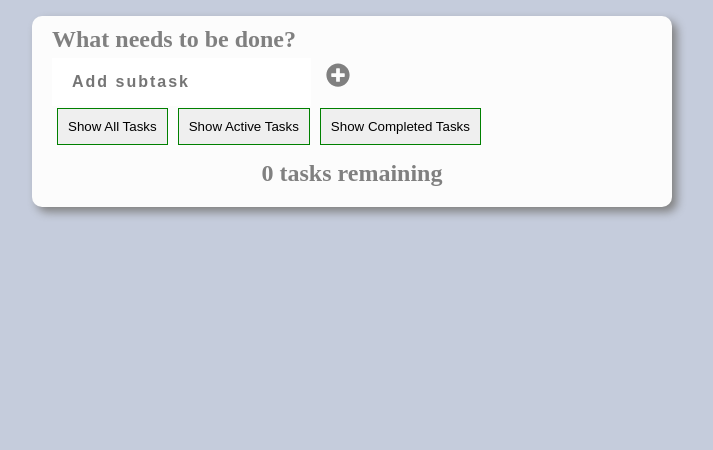
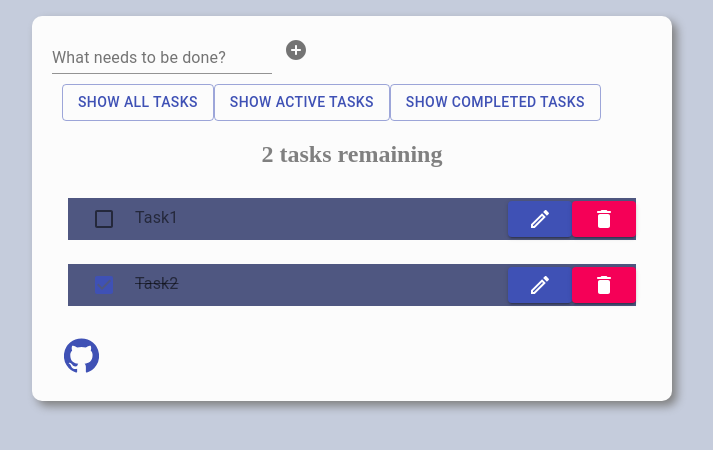
Before and after one commit to SheraramPrajapat1998/to-do-list, a React (Create React App) app: page / in a window 1280 px wide. Shown: the top 450 px of the page, without its empty margins (288-1001 px from the left). Built offline with nearby package versions, Linux system fonts and the light colour scheme.

Commit message:
added Material UI styles

```diff
--- a/package.json
+++ b/package.json
@@ -4,14 +4,12 @@
   "private": true,
   "dependencies": {
     "@material-ui/core": "^4.11.3",
+    "@material-ui/icons": "^4.11.2",
     "@testing-library/jest-dom": "^5.11.6",
     "@testing-library/react": "^11.2.2",
     "@testing-library/user-event": "^12.5.0",
-    "bootstrap": "^4.5.3",
     "react": "^17.0.1",
-    "react-bootstrap": "^1.4.0",
     "react-dom": "^17.0.1",
-    "react-icons": "^4.1.0",
     "react-scripts": "4.0.1",
     "web-vitals": "^0.2.4"
   },
--- a/src/App.js
+++ b/src/App.js
@@ -1,3 +1,5 @@
+import { ButtonGroup, IconButton, Link, List } from "@material-ui/core";
+import { GitHub } from "@material-ui/icons";
 import React, { useEffect, useRef, useState } from "react";
 import FilterButton from "./components/FilterButton";
 import Form from "./components/Form";
@@ -20,7 +22,10 @@ const FILTER_MAP = {
 const FILTER_NAMES = Object.keys(FILTER_MAP);
 
 const App = () => {
-  const [tasks, setTasks] = useState([]);
+  const [tasks, setTasks] = useState([
+    { name: "task1", id: 1, completed: false },
+    { name: "task2", id: 2, completed: true },
+  ]);
   const [filter, setFilter] = useState("All");
 
   const addTask = (name) => {
@@ -67,7 +72,7 @@ const App = () => {
     ));
 
   const filterList = FILTER_NAMES.map((name) => (
-    <FilterButton key={name} name={name} setFilter={setFilter} />
+    <FilterButton key={name} name={name} setFilter={setFilter} active={name} />
   ));
 
   const taskNoun = taskList.length !== 1 ? "tasks" : "task";
@@ -85,13 +90,32 @@ const App = () => {
   return (
     <div className="box-todo">
       <Form addTask={addTask} />
-      <div className="filters btn-group">{filterList}</div>
+
+      <div className="app__filter-button-group filters btn-group">
+        <ButtonGroup
+          disableElevation
+          size="large"
+          color="secondary"
+          // className='active'
+          // aria-label="outlined secondary button group"
+        >
+          {filterList}
+        </ButtonGroup>
+      </div>
       <h2 id="list-heading" tabIndex="-1" ref={listHeadingRef}>
         {headingText}
       </h2>
-      <ul role="list" className="todo-list">
+      <List role="list" className="todo-list">
         {taskList}
-      </ul>
+      </List>
+
+      <div className="github-user">
+        <IconButton color="primary" aria-label="SheraramPrajapat1998">
+          <Link href="https://github.com/SheraramPrajapat1998" target="_blank">
+            <GitHub fontSize="large" />
+          </Link>
+        </IconButton>
+      </div>
     </div>
   );
 };
--- a/src/components/FilterButton.js
+++ b/src/components/FilterButton.js
@@ -1,17 +1,19 @@
+import { Button } from '@material-ui/core';
 import React from 'react'
 
 const FilterButton = (props) => {
-  const { name, setFilter } = props;
+  const { name, setFilter, active } = props;
   return (
-    <button
+    <Button
       type="button"
-      className="btn toggle-btn btn-filter-group"
+      color="primary"
+      variant="outlined"
+      className= {`${active} `}
+      // className="btn toggle-btn btn-filter-group"
       onClick={() => setFilter(name)}
     >
-      <span>Show </span>
-      <span>{name} </span>
-      <span>Tasks</span>
-    </button>
+      Show {name} tasks
+    </Button>
   );
 }
 
--- a/src/components/Form.js
+++ b/src/components/Form.js
@@ -1,30 +1,44 @@
-import React, { useState } from 'react'
-import { FaPlusCircle } from 'react-icons/fa';
+import {
+  Button,
+  FormControl,
+  IconButton,
+  Input,
+  InputLabel,
+  makeStyles,
+} from "@material-ui/core";
+import { AddCircleRounded, PlusOneRounded } from "@material-ui/icons";
+import React, { useState } from "react";
+// import { FaPlus, FaPlusCircle } from "react-icons/fa";
+
+const useStyles = makeStyles((theme) => ({
+  root: {
+    "& > *": {
+      margin: theme.spacing(1),
+    },
+  },
+}));
 
 const Form = (props) => {
-  const [name, setName] = useState('');
+  const classes = useStyles();
+  const [name, setName] = useState("");
 
   const handleChange = (e) => {
     setName(e.target.value);
-  }
-  const handleSubmit = e => {
+  };
+  const handleSubmit = (e) => {
     e.preventDefault();
     if (!name.trim()) {
       return;
     }
     props.addTask(name);
-    setName('');
-  }
+    setName("");
+  };
+
   return (
-    <form
-      className="todoForm"
-      onSubmit={handleSubmit}>
-      <h2 className='todo-heading'>
-        <label htmlFor="new-todo-input">
-          What needs to be done?
-        </label>
-      </h2>
-      <input
+    <form onSubmit={handleSubmit}>
+      <FormControl>
+        <InputLabel htmlFor="new-todo-input">What needs to be done?</InputLabel>
+        <Input
           type="text"
           id="new-todo-input"
           name="text"
@@ -32,12 +46,12 @@ const Form = (props) => {
           value={name}
           onChange={handleChange}
         />
-      <button
-        type='submit'
-        className='btn addTask'
-      ><FaPlusCircle /></button>
+      </FormControl>
+      <IconButton type="submit" variant="outlined" aria-label="add">
+        <AddCircleRounded />
+      </IconButton>
     </form>
   );
-}
+};
 
 export default Form;
--- a/src/components/Todo.js
+++ b/src/components/Todo.js
@@ -1,5 +1,18 @@
+import {
+  Button,
+  Input,
+  InputLabel,
+  ListItem,
+  ListItemText,
+  Checkbox,
+  FormControl
+} from "@material-ui/core";
+import {
+  CloseRounded,
+  DeleteRounded,
+  EditOutlined,
+} from "@material-ui/icons";
 import React, { useEffect, useRef, useState } from "react";
-import { FaPencilAlt, FaTimesCircle, FaTrashAlt } from "react-icons/fa";
 
 function usePrevious(value) {
   const ref = useRef();
@@ -35,12 +48,12 @@ const Todo = ({ task, toggleTaskCompleted, editTask, deleteTask }) => {
   };
 
   const editingTemplate = (
-    <form onSubmit={handleSubmit}>
+    <FormControl onSubmit={handleSubmit}>
       <div className="form-group">
-        <label htmlFor={id} className="todo-label">
+        <InputLabel htmlFor={id} className="todo-label">
           New name for {name}
-        </label>
-        <input
+        </InputLabel>
+        <Input
           type="text"
           id={id}
           className="todo-text"
@@ -50,52 +63,66 @@ const Todo = ({ task, toggleTaskCompleted, editTask, deleteTask }) => {
         />
       </div>
       <div className="btn-group">
-        <button
+        <Button
+          variant="contained"
+          color="default"
           type="button"
           className="btn todo-cancel"
           onClick={() => setEditing(false)}
         >
-          <FaTimesCircle /> <span>remaining {name}</span>
-        </button>
-        <button type="submit" className="btn todo-edit">
+          <CloseRounded /> <span>remaining {name}</span>
+        </Button>
+        <Button
+          variant="contained"
+          color="primary"
+          type="submit"
+          disabled={!newName}
+          // className="btn todo-edit"
+        >
           Save
-        </button>
+        </Button>
       </div>
-    </form>
+    </FormControl>
   );
 
   const viewTemplate = (
     <div className={`todolist-box`}>
       <div className="todo-items">
-        <input
+        <Checkbox
+          color="primary"
           id={id}
           type="checkbox"
           defaultChecked={completed}
           onChange={() => toggleTaskCompleted(id)}
         />
-        <label
+        <InputLabel
+          style={{ display: "inline", padding: "10px 10px" }}
           htmlFor={id}
           className={`${completed ? "todo-label line-through" : "todo-label"}`}
         >
           {name}
-        </label>
+        </InputLabel>
       </div>
       <div className="btn-group">
-        <button
+        <Button
+          variant="contained"
+          color="primary"
           type="button"
           className="btn btnEdit"
           onClick={() => setEditing(true)}
           ref={editButtonRef}
         >
-          <FaPencilAlt />
-        </button>
-        <button
+          <EditOutlined />
+        </Button>
+        <Button
+          variant="contained"
+          color="secondary"
           type="button"
           className="btn btnDelete"
           onClick={() => deleteTask(id)}
         >
-          <FaTrashAlt />
-        </button>
+          <DeleteRounded />
+        </Button>
       </div>
     </div>
   );
@@ -109,7 +136,13 @@ const Todo = ({ task, toggleTaskCompleted, editTask, deleteTask }) => {
     }
   }, [wasEditing, isEditing]);
 
-  return <li className="todo">{isEditing ? editingTemplate : viewTemplate}</li>;
+  return (
+    <ListItem>
+      <ListItemText className="todo">
+        {isEditing ? editingTemplate : viewTemplate}
+      </ListItemText>
+    </ListItem>
+  );
 };
 
 export default Todo;
--- a/src/index.css
+++ b/src/index.css
@@ -131,3 +131,11 @@ input[type="checkbox"]::before{
 .btn-filter-group{
   border: 1px solid green;
 }
+
+.app__filter-button-group{
+  margin: 10px;
+}
+.active{
+  border: 2px solid purple;
+  color: green;
+}
```
Also changed, not shown: 2 other files (tests, documents, lock files or other folders). Lines whose indentation alone changed are shown as unchanged.
